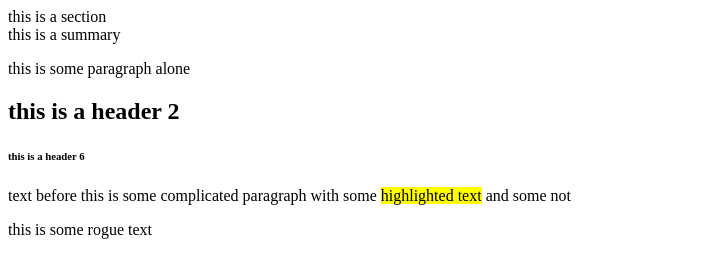
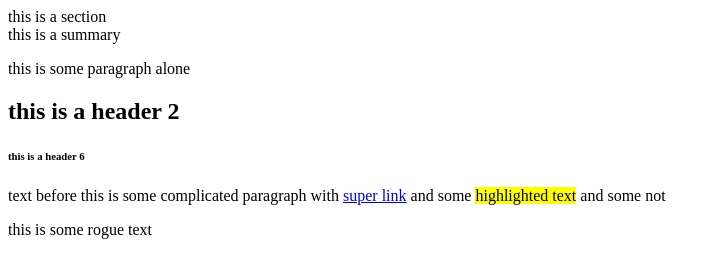
Before and after one commit to codekoriko/psychonaute.github.io, a plain HTML site: page sample.html in a window 1280 px wide. Shown: the whole page, without its empty margins (0-719 px from the left). Drawn offline with Linux system fonts and the light colour scheme.

Commit message:
Add files via upload

```diff
--- a/sample.html
+++ b/sample.html
@@ -13,7 +13,7 @@
 		<h6>this is a header 6</h6>
 		<p>
 			text before
-			this is some complicated paragraph with some <mark>highlighted text</mark> and some not
+			this is some complicated paragraph with <a href="https://www.w3schools.com">super link</a> and some <mark>highlighted text</mark> and some not
 		</p>
 		this is some rogue text
 	</div>
```
